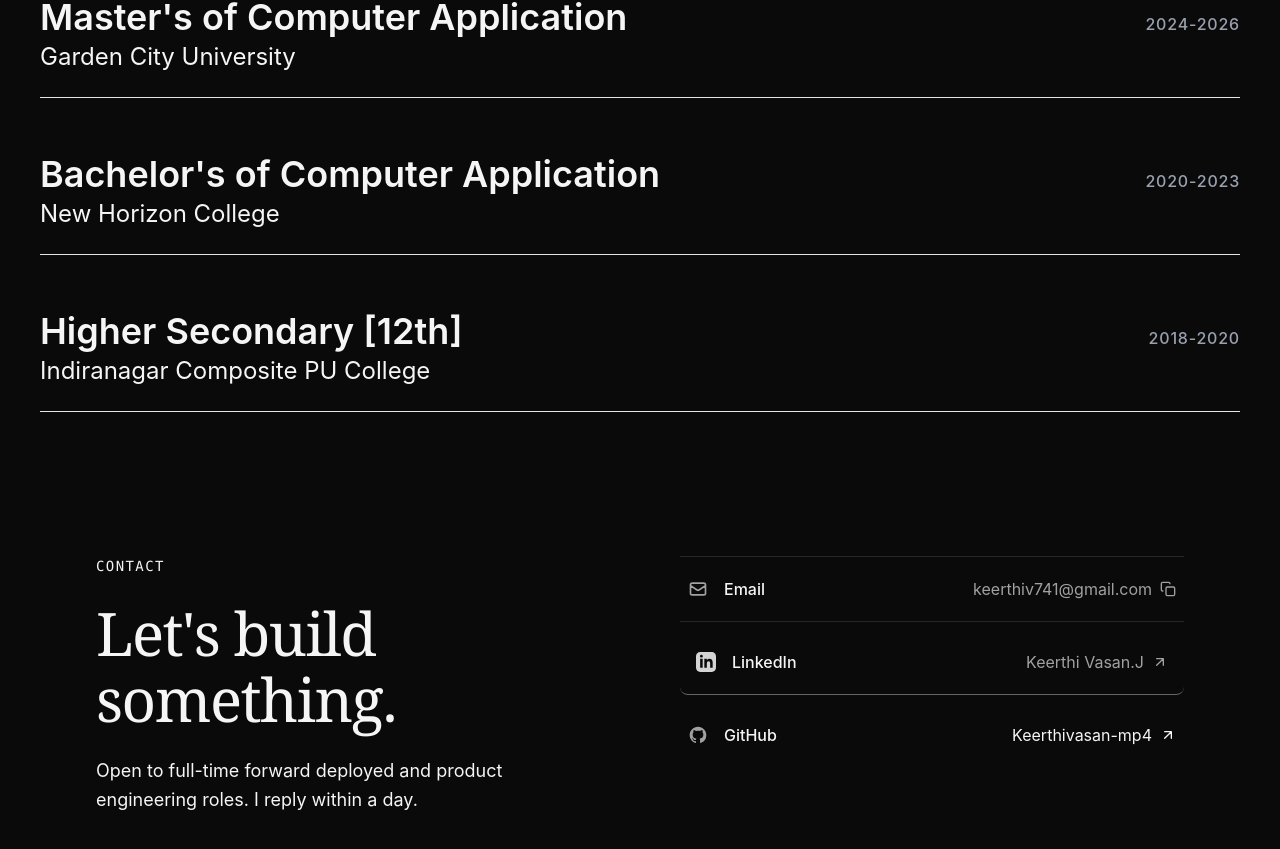
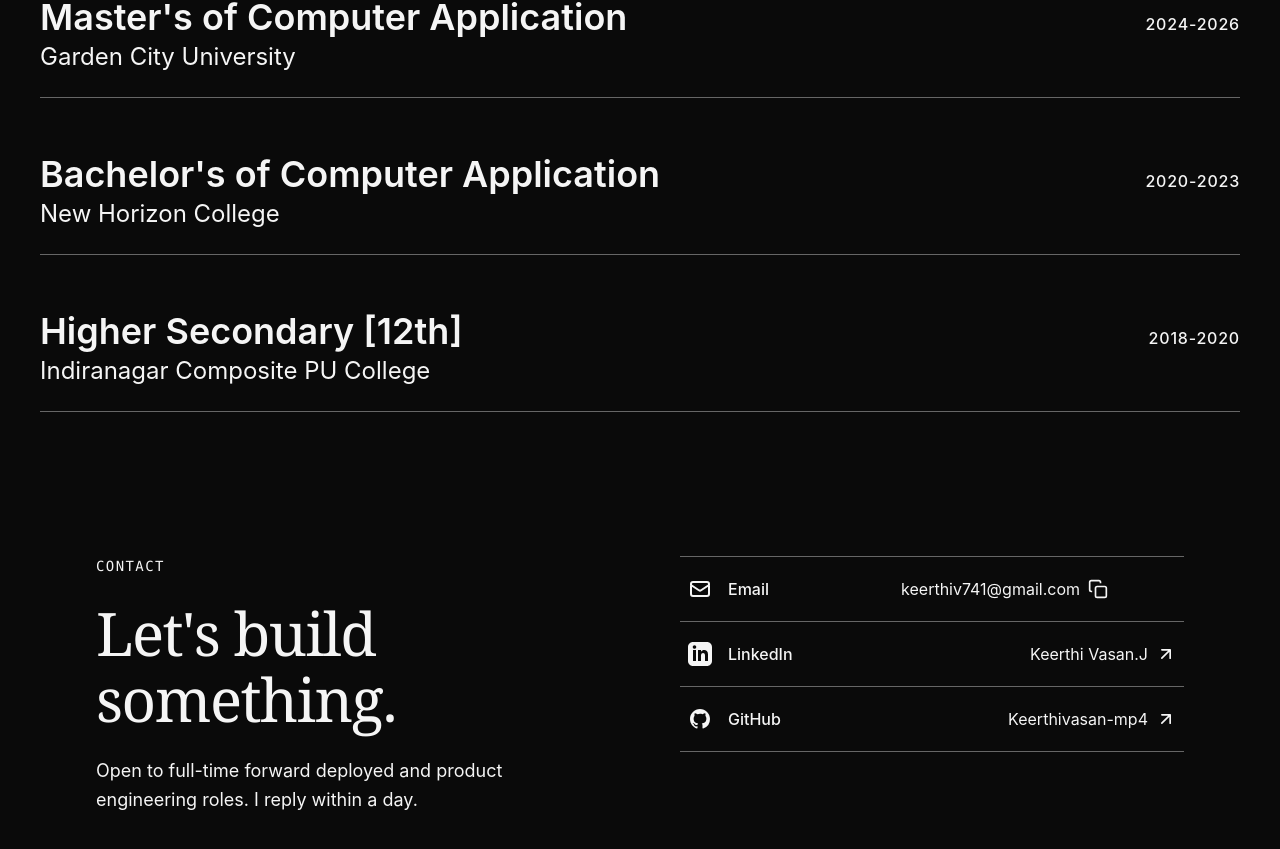
Before and after one commit to keerthivasan-mp4/Portfolio, a React (Vite) app: page / in a window 1280 px wide. Shown: the part 3356-4205 px from the top of the page. Built offline with nearby package versions, Linux system fonts and the light colour scheme.

Commit message:
pasted another code for contact section with corrected styling

```diff
--- a/src/Component/Education.tsx
+++ b/src/Component/Education.tsx
@@ -10,7 +10,7 @@ export default function Education() {
                 {EducationInfo.map((item) => (
                     <div
                         key={item.id}
-                        className="grid grid-cols-1 md:grid-cols-[1fr_auto] items-baseline py-6 border-b border-neutral-200 gap-4"
+                        className="grid grid-cols-1 md:grid-cols-[1fr_auto] items-baseline py-6 border-b border-border gap-4"
                     >
                         {/* Left Side: Qualification & Institution Hierarchy */}
                         <div className="flex flex-col gap-1">
@@ -23,7 +23,7 @@ export default function Education() {
                         </div>
 
                         {/* Right Side: Year / Duration placed at the right end */}
-                        <div className="text-xs md:text-base font-medium text-gray-400 uppercase tracking-wider">
+                        <div className="text-xs md:text-base font-medium text-text uppercase tracking-wider">
                             {item.duration}
                         </div>
                     </div>
--- a/src/Component/Footer.tsx
+++ b/src/Component/Footer.tsx
@@ -1,3 +1,117 @@
+
+
+// import React, { useState } from 'react';
+
+// const Contact: React.FC = () => {
+//   const [copied, setCopied] = useState(false);
+//   const email = "keerthiv741@gmail.com";
+
+//   const handleCopyEmail = () => {
+//     navigator.clipboard.writeText(email);
+//     setCopied(true);
+//     setTimeout(() => setCopied(false), 2000);
+//   };
+
+//   return (
+//     <section id="contact" className="bg-bg text-text py-20 px-6 md:px-16 lg:px-24">
+//       <div className="max-w-7xl mx-auto grid grid-cols-1 md:grid-cols-2 gap-12 lg:gap-20 items-start">
+
+//         {/* Left Column: Heading & Description */}
+//         <div className="flex flex-col justify-center space-y-6">
+//           <span className="text-xs md:text-sm font-mono tracking-widest text-text uppercase">
+//             Contact
+//           </span>
+//           <h2 className="text-4xl sm:text-5xl lg:text-6xl font-serif tracking-tight leading-[1.1]">
+//             Let&apos;s build something.
+//           </h2>
+//           <p className="text-text text-base md:text-lg max-w-md leading-relaxed">
+//             Open to full-time forward deployed and product engineering roles. I reply within a day.
+//           </p>
+//         </div>
+
+//         {/* Right Column: Contact Links List */}
+//         <div className="flex flex-col border-t border-neutral-800 divide-y divide-neutral-800">
+
+//           {/* Email Row */}
+//           <div
+//             onClick={handleCopyEmail}
+//             className="group flex items-center justify-between py-5 px-2 cursor-pointer transition-colors "
+//           >
+//             <div className="flex items-center space-x-4">
+//               <svg className="w-5 h-5 text-neutral-400" fill="none" stroke="currentColor" strokeWidth="2" viewBox="0 0 24 24">
+//                 <path strokeLinecap="round" strokeLinejoin="round" d="M3 8l7.89 5.26a2 2 0 002.22 0L21 8M5 19h14a2 2 0 002-2V7a2 2 0 00-2-2H5a2 2 0 00-2 2v10a2 2 0 002 2z" />
+//               </svg>
+//               <span className="font-medium text-text">Email</span>
+//             </div>
+//             <div className="flex items-center space-x-2 text-neutral-400 group-hover:text-text transition-colors">
+//               <span className="text-sm md:text-base">{email}</span>
+//               <svg className="w-4 h-4" fill="none" stroke="currentColor" strokeWidth="2" viewBox="0 0 24 24">
+//                 <rect x="9" y="9" width="13" height="13" rx="2" ry="2"></rect>
+//                 <path d="M5 15H4a2 2 0 01-2-2V4a2 2 0 012-2h9a2 2 0 012 2v1"></path>
+//               </svg>
+//               {copied && <span className="text-xs text-accent ml-1">Copied!</span>}
+//             </div>
+//           </div>
+
+//           {/* LinkedIn Row (Highlighted style like the image block) */}
+//           <a
+//             href="https://www.linkedin.com/in/keerthi-vasan-284653261/?isSelfProfile=true"
+//             target="_blank"
+//             rel="noopener noreferrer"
+//             className="group flex items-center justify-between py-5 px-4 bg-bg border-b border-border my-2 rounded-lg transition-all hover:border-neutral-700"
+//           >
+//             <div className="flex items-center space-x-4">
+//               <svg className="w-5 h-5 text-neutral-300" fill="currentColor" viewBox="0 0 24 24">
+//                 <path d="M19 0h-14c-2.761 0-5 2.239-5 5v14c0 2.761 2.239 5 5 5h14c2.762 0 5-2.239 5-5v-14c0-2.761-2.238-5-5-5zm-11 19h-3v-11h3v11zm-1.5-12.268c-.966 0-1.75-.79-1.75-1.764s.784-1.764 1.75-1.764 1.75.79 1.75 1.764-.783 1.764-1.75 1.764zm13.5 12.268h-3v-5.604c0-3.368-4-3.113-4 0v5.604h-3v-11h3v1.765c1.396-2.586 7-2.777 7 2.476v6.759z"/>
+//               </svg>
+//               <span className="font-medium text-text">LinkedIn</span>
+//             </div>
+
+
+
+//             <div className="flex items-center space-x-2 text-accent group-hover:text-accent transition-colors">
+//               <span className="text-sm md:text-base">Keerthi Vasan.J</span>
+//               <svg className="w-4 h-4 transform group-hover:translate-x-0.5 group-hover:-translate-y-0.5 transition-transform" fill="none" stroke="currentColor" strokeWidth="2" viewBox="0 0 24 24">
+//                 <path strokeLinecap="round" d="M7 17L17 7M17 7H7M17 7v10" />
+//               </svg>
+//             </div>
+//           </a>
+
+
+
+
+
+
+//           {/* GitHub Row */}
+//           <a
+//             href="https://github.com/keerthivasan-mp4"
+//             target="_blank"
+//             rel="noopener noreferrer"
+//             className="group flex items-center justify-between py-5 px-2 transition-colors  "
+//           >
+//             <div className="flex items-center space-x-4">
+//               <svg className="w-5 h-5 text-neutral-400" fill="currentColor" viewBox="0 0 24 24">
+//                 <path fillRule="evenodd" clipRule="evenodd" d="M12 2C6.477 2 2 6.484 2 12.017c0 4.425 2.865 8.18 6.839 9.504.5.092.682-.217.682-.483 0-.237-.008-.868-.013-1.703-2.782.605-3.369-1.343-3.369-1.343-.454-1.158-1.11-1.466-1.11-1.466-.908-.62.069-.608.069-.608 1.003.07 1.53 1.032 1.53 1.032.892 1.53 2.341 1.088 2.91.832.092-.647.35-1.088.636-1.338-2.22-.253-4.555-1.113-4.555-4.951 0-1.093.39-1.988 1.029-2.688-.103-.253-.446-1.272.098-2.65 0 0 .84-.27 2.75 1.026A9.564 9.564 0 0112 6.844c.85.004 1.705.115 2.504.337 1.909-1.296 2.747-1.027 2.747-1.027.546 1.379.202 2.398.1 2.651.64.7 1.028 1.595 1.028 2.688 0 3.848-2.339 4.695-4.566 4.943.359.309.678.92.678 1.855 0 1.338-.012 2.419-.012 2.747 0 .268.18.58.688.482A10.019 10.019 0 0022 12.017C22 6.484 17.522 2 12 2z" />
+//               </svg>
+//               <span className="font-medium text-text">GitHub</span>
+//             </div>
+
+//             <div className="flex items-center space-x-2 text-text group-hover:text-text   transition-colors">
+//               <span className="text-sm md:text-base hover:*:text-accent ">Keerthivasan-mp4</span>
+//               <svg className="w-4 h-4 transform group-hover:translate-x-0.5 group-hover:-translate-y-0.5 transition-transform" fill="none" stroke="currentColor" strokeWidth="2" viewBox="0 0 24 24">
+//                 <path strokeLinecap="round" strokeLinejoin="round" d="M7 17L17 7M17 7H7M17 7v10" />
+//               </svg>
+//             </div>
+//           </a>
+
+//         </div>
+
+//       </div>
+//     </section>
+//   );
+// };
+
+// export default Contact;
 
 
 import React, { useState } from 'react';
@@ -11,6 +125,16 @@ const Contact: React.FC = () => {
     setCopied(true);
     setTimeout(() => setCopied(false), 2000);
   };
+
+  // Row wrapper: layout only. It has no colour change of its own.
+  const rowClass =
+    "group flex w-full items-center justify-between gap-4 py-5 px-2 text-left " +
+    "focus-visible:outline-2 focus-visible:outline-offset-2 focus-visible:outline-accent";
+
+  // Right side ("the link"): the ONLY part that turns accent on hover or keyboard focus.
+  const linkClass =
+    "flex items-center space-x-2 text-text-2 transition-colors duration-200 " +
+    "group-hover:text-accent group-focus-visible:text-accent";
 
   return (
     <section id="contact" className="bg-bg text-text py-20 px-6 md:px-16 lg:px-24">
@@ -29,49 +153,45 @@ const Contact: React.FC = () => {
           </p>
         </div>
 
-        {/* Right Column: Contact Links List */}
-        <div className="flex flex-col border-t border-neutral-800 divide-y divide-neutral-800">
+        {/* Right Column: one list, one border colour, identical rows */}
+        <div className="flex flex-col border-y border-border divide-y divide-border">
 
           {/* Email Row */}
-          <div
-            onClick={handleCopyEmail}
-            className="group flex items-center justify-between py-5 px-2 cursor-pointer transition-colors "
-          >
+          <button type="button" onClick={handleCopyEmail} className={rowClass}>
             <div className="flex items-center space-x-4">
-              <svg className="w-5 h-5 text-neutral-400" fill="none" stroke="currentColor" strokeWidth="2" viewBox="0 0 24 24">
+              <svg className="w-6 h-6 shrink-0 text-text-2" aria-hidden="true" fill="none" stroke="currentColor" strokeWidth="2" viewBox="0 0 24 24">
                 <path strokeLinecap="round" strokeLinejoin="round" d="M3 8l7.89 5.26a2 2 0 002.22 0L21 8M5 19h14a2 2 0 002-2V7a2 2 0 00-2-2H5a2 2 0 00-2 2v10a2 2 0 002 2z" />
               </svg>
               <span className="font-medium text-text">Email</span>
             </div>
-            <div className="flex items-center space-x-2 text-neutral-400 group-hover:text-text transition-colors">
+            <div className={linkClass}>
               <span className="text-sm md:text-base">{email}</span>
-              <svg className="w-4 h-4" fill="none" stroke="currentColor" strokeWidth="2" viewBox="0 0 24 24">
+              <svg className="w-5 h-5 shrink-0" aria-hidden="true" fill="none" stroke="currentColor" strokeWidth="2" viewBox="0 0 24 24">
                 <rect x="9" y="9" width="13" height="13" rx="2" ry="2"></rect>
                 <path d="M5 15H4a2 2 0 01-2-2V4a2 2 0 012-2h9a2 2 0 012 2v1"></path>
               </svg>
-              {copied && <span className="text-xs text-green-400 ml-1">Copied!</span>}
+              <span aria-live="polite" className="text-xs text-accent ml-1 min-w-14">
+                {copied ? "Copied!" : ""}
+              </span>
             </div>
-          </div>
+          </button>
 
-          {/* LinkedIn Row (Highlighted style like the image block) */}
+          {/* LinkedIn Row */}
           <a
             href="https://www.linkedin.com/in/keerthi-vasan-284653261/?isSelfProfile=true"
             target="_blank"
             rel="noopener noreferrer"
-            className="group flex items-center justify-between py-5 px-4 bg-bg border-b border-border my-2 rounded-lg transition-all hover:border-neutral-700"
+            className={rowClass}
           >
             <div className="flex items-center space-x-4">
-              <svg className="w-5 h-5 text-neutral-300" fill="currentColor" viewBox="0 0 24 24">
+              <svg className="w-6 h-6 shrink-0 text-text-2" aria-hidden="true" fill="currentColor" viewBox="0 0 24 24">
                 <path d="M19 0h-14c-2.761 0-5 2.239-5 5v14c0 2.761 2.239 5 5 5h14c2.762 0 5-2.239 5-5v-14c0-2.761-2.238-5-5-5zm-11 19h-3v-11h3v11zm-1.5-12.268c-.966 0-1.75-.79-1.75-1.764s.784-1.764 1.75-1.764 1.75.79 1.75 1.764-.783 1.764-1.75 1.764zm13.5 12.268h-3v-5.604c0-3.368-4-3.113-4 0v5.604h-3v-11h3v1.765c1.396-2.586 7-2.777 7 2.476v6.759z"/>
               </svg>
               <span className="font-medium text-text">LinkedIn</span>
             </div>
-
-
-
-            <div className="flex items-center space-x-2 text-neutral-400 group-hover:text-text transition-colors">
+            <div className={linkClass}>
               <span className="text-sm md:text-base">Keerthi Vasan.J</span>
-              <svg className="w-4 h-4 transform group-hover:translate-x-0.5 group-hover:-translate-y-0.5 transition-transform" fill="none" stroke="currentColor" strokeWidth="2" viewBox="0 0 24 24">
+              <svg className="w-5 h-5 shrink-0 transform transition-transform group-hover:translate-x-0.5 group-hover:-translate-y-0.5" aria-hidden="true" fill="none" stroke="currentColor" strokeWidth="2" viewBox="0 0 24 24">
                 <path strokeLinecap="round" d="M7 17L17 7M17 7H7M17 7v10" />
               </svg>
             </div>
@@ -82,17 +202,17 @@ const Contact: React.FC = () => {
             href="https://github.com/keerthivasan-mp4"
             target="_blank"
             rel="noopener noreferrer"
-            className="group flex items-center justify-between py-5 px-2 transition-colors "
+            className={rowClass}
           >
             <div className="flex items-center space-x-4">
-              <svg className="w-5 h-5 text-neutral-400" fill="currentColor" viewBox="0 0 24 24">
+              <svg className="w-6 h-6 shrink-0 text-text-2" aria-hidden="true" fill="currentColor" viewBox="0 0 24 24">
                 <path fillRule="evenodd" clipRule="evenodd" d="M12 2C6.477 2 2 6.484 2 12.017c0 4.425 2.865 8.18 6.839 9.504.5.092.682-.217.682-.483 0-.237-.008-.868-.013-1.703-2.782.605-3.369-1.343-3.369-1.343-.454-1.158-1.11-1.466-1.11-1.466-.908-.62.069-.608.069-.608 1.003.07 1.53 1.032 1.53 1.032.892 1.53 2.341 1.088 2.91.832.092-.647.35-1.088.636-1.338-2.22-.253-4.555-1.113-4.555-4.951 0-1.093.39-1.988 1.029-2.688-.103-.253-.446-1.272.098-2.65 0 0 .84-.27 2.75 1.026A9.564 9.564 0 0112 6.844c.85.004 1.705.115 2.504.337 1.909-1.296 2.747-1.027 2.747-1.027.546 1.379.202 2.398.1 2.651.64.7 1.028 1.595 1.028 2.688 0 3.848-2.339 4.695-4.566 4.943.359.309.678.92.678 1.855 0 1.338-.012 2.419-.012 2.747 0 .268.18.58.688.482A10.019 10.019 0 0022 12.017C22 6.484 17.522 2 12 2z" />
               </svg>
               <span className="font-medium text-text">GitHub</span>
             </div>
-            <div className="flex items-center space-x-2 text-text group-hover:text-text transition-colors">
+            <div className={linkClass}>
               <span className="text-sm md:text-base">Keerthivasan-mp4</span>
-              <svg className="w-4 h-4 transform group-hover:translate-x-0.5 group-hover:-translate-y-0.5 transition-transform" fill="none" stroke="currentColor" strokeWidth="2" viewBox="0 0 24 24">
+              <svg className="w-5 h-5 shrink-0 transform transition-transform group-hover:translate-x-0.5 group-hover:-translate-y-0.5" aria-hidden="true" fill="none" stroke="currentColor" strokeWidth="2" viewBox="0 0 24 24">
                 <path strokeLinecap="round" strokeLinejoin="round" d="M7 17L17 7M17 7H7M17 7v10" />
               </svg>
             </div>
```
